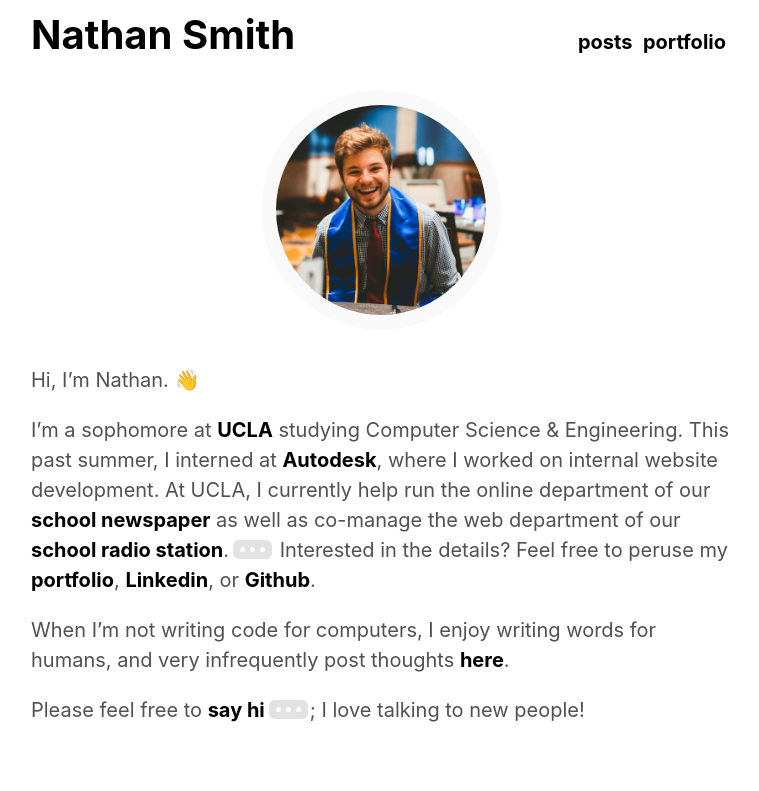
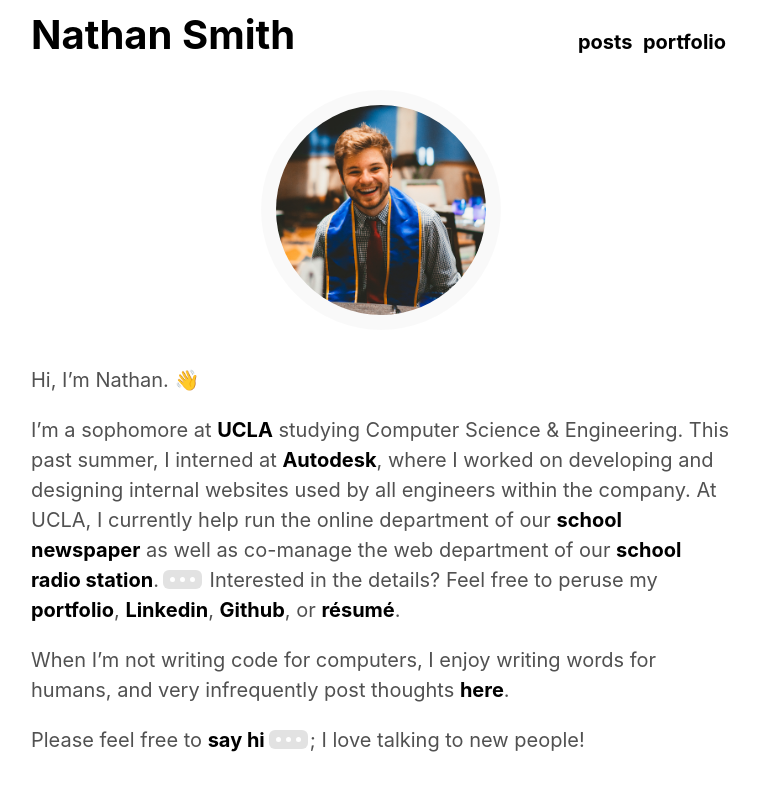
Before and after one commit to nathanmsmith/nathansmith.io, a Jekyll site: the page built from index.md, in a window 1280 px wide. Shown: the top 791 px of the page, without its empty margins (259-1018 px from the left). Built offline with Jekyll 4.4.1, drawn with Linux system fonts in a browser that asks for light colours; nearby versions of some CDN libraries.

Commit message:
add resume link

```diff
--- a/index.md
+++ b/index.md
@@ -6,7 +6,7 @@
 
 Hi, I'm Nathan. 👋
 
-I'm a sophomore at [UCLA](http://www.ucla.edu) studying Computer Science & Engineering. This past summer, I interned at [Autodesk](https://www.autodesk.com), where I worked on internal website development. At UCLA, I currently help run the online department of our [school newspaper](http://dailybruin.com) as well as co-manage the web department of our [school radio station](https://uclaradio.com).[^studentmedia] Interested in the details? Feel free to peruse my [portfolio](/portfolio), [Linkedin](https://www.linkedin.com/in/nathanmatthewsmith), or [Github](https://github.com/nathunsmitty).
+I'm a sophomore at [UCLA](http://www.ucla.edu) studying Computer Science & Engineering. This past summer, I interned at [Autodesk](https://www.autodesk.com), where I worked on developing and designing internal websites used by all engineers within the company. At UCLA, I currently help run the online department of our [school newspaper](http://dailybruin.com) as well as co-manage the web department of our [school radio station](https://uclaradio.com).[^studentmedia] Interested in the details? Feel free to peruse my [portfolio](/portfolio), [Linkedin](https://www.linkedin.com/in/nathanmatthewsmith), [Github](https://github.com/nathunsmitty), or [résumé](/resume).
 
 When I'm not writing code for computers, I enjoy writing words for humans, and very infrequently post thoughts [here](/posts).
 
```
Also changed, not shown: 1 other file.
